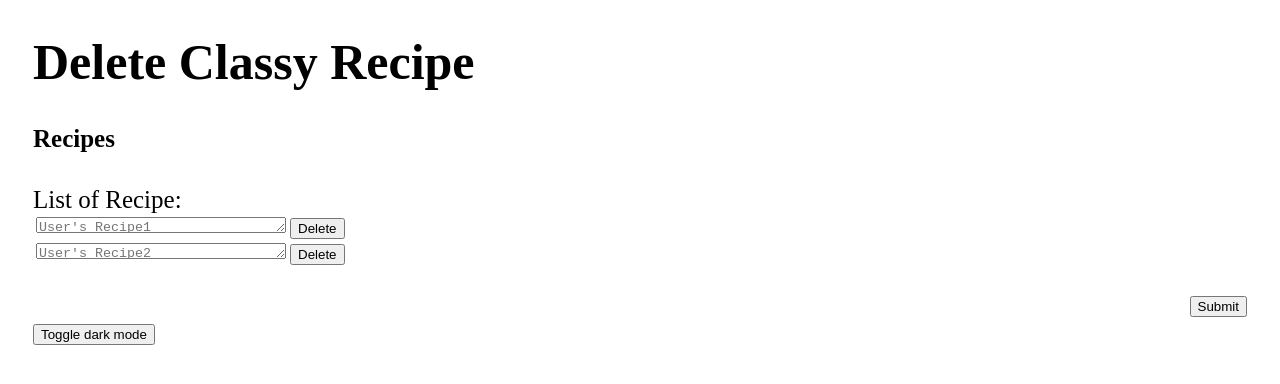
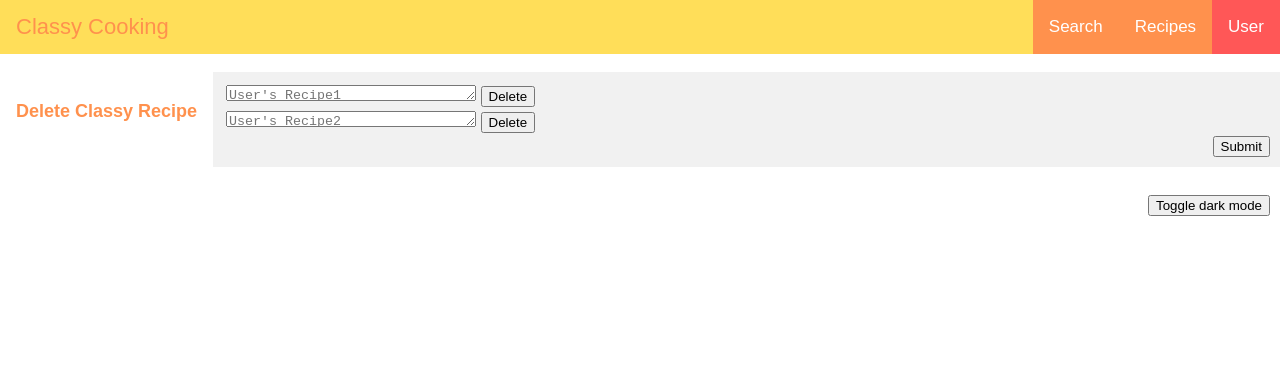
Before and after one commit to neytMont/ClassyCooking, a plain HTML site: page frontend/DeleteUserRecipe.html in a window 1280 px wide. Drawn offline with Linux system fonts and the light colour scheme.

Commit message:
Update DeleteUserRecipe.html

```diff
--- a/frontend/DeleteUserRecipe.html
+++ b/frontend/DeleteUserRecipe.html
@@ -1,24 +1,25 @@
 <body>
-<style>
-body {
-  padding: 25px;
-  background-color: white;
-  color: black;
-  font-size: 25px;
-}
+<body>
+    <div class="topnav">
+      <a class="title">Classy Cooking</a>
+      <a class="usertab">User</a>
+      <a class="recipetab" onclick="displayResults()">Recipes</a>
+      <a class="recipetab">Search</a>
+    </div>
+<body>
 
-.dark-mode {
-  background-color: black;
-  color: white;
-}
-</style>
-<div class="main-content">
+
+
+  <div class="pl-lg-4">&nbsp;</div>
+
+
+  <section>
+    <div>
       <h1 class="mb-0">Delete Classy Recipe</h1>
     </div>
 
-<h4 class="heading-small text-muted mb-4">Recipes</h4>
-<div class="pl-lg-4">
-<div class="form-group focused"><label>List of Recipe:</label></div>
+    <article>
+
       <table>
          <tr>
            <td>
@@ -31,12 +32,17 @@ body {
                <input type="button" value="Delete" onclick="SomeDeleteRowFunction(this)"></td>
          </tr>
       </table>
-  <div class="pl-lg-4">&nbsp;</div>
       <input type="button" value="Submit" style="float: right;">
-<footer class="footer">
+    </article>
+  </section>
+
+
+
+
+ <footer>
     <div class="row align-items-center justify-content-xl-between">&nbsp;</div>
+     <button onclick="myFunction()">Toggle dark mode</button>
   </footer>
-<button onclick="myFunction()">Toggle dark mode</button>
 
 <script>
     function myFunction() {
@@ -48,3 +54,88 @@ function SomeDeleteRowFunction(o) {
       p.parentNode.removeChild(p);
     }
 </script>
+  <style>
+   body {
+        margin: 0;
+        font-family: 'Montserrat', sans-serrif;
+      }
+      .topnav {
+        overflow: hidden;
+        background-color: #FFDE59;
+      }
+      .topnav a {
+        float: right;
+        color: #f2f2f2;
+        text-align: center;
+        padding: 17px 16px;
+        text-decoration: none;
+        font-size: 17px;
+      }
+      .topnav a.recipetab {
+        background-color: #FF914D;
+        color: white;
+      }
+      .topnav a.usertab {
+        background-color: #FF5757;
+        color: white;
+      }
+      .topnav a:hover {
+        background-color: #FFDE59;
+        color: #FF914D;
+      }
+      .topnav a.title {
+        float: left;
+        color: #FF914D;
+        text-align: center;
+        padding: 14px 16px;
+        text-decoration: none;
+        font-size: 22px;
+      }
+      #testDisplay, .click {
+        float: center;
+        color: black;
+        text-align: left;
+        padding-left: 16px;
+        text-decoration: none;
+        font-size: 17px;
+      }
+      h1 {
+        float: left;
+        color: #FF914D;
+        text-align: center;
+        padding: 14px 16px;
+        text-decoration: none;
+        font-size: 18px;
+      }
+      .main {
+        width: 75%;
+        float: left;
+        padding: 15px;
+      }
+      .dark-mode {
+        background-color: black;
+        color: white;
+      }
+      body {
+        font-family: Arial, Helvetica, sans-serif;
+      }
+      section {
+        display: -webkit-flex;
+        display: flex;
+      }
+      ul {
+        padding: 0;
+      }
+      article {
+        -webkit-flex: 3;
+        -ms-flex: 3;
+        flex: 3;
+        background-color: #f1f1f1;
+        padding: 10px;
+      }
+      footer {
+        padding: 10px;
+        text-align: right;
+        color: white;
+      }
+</style>
```
Lines whose indentation alone changed are shown as unchanged.
